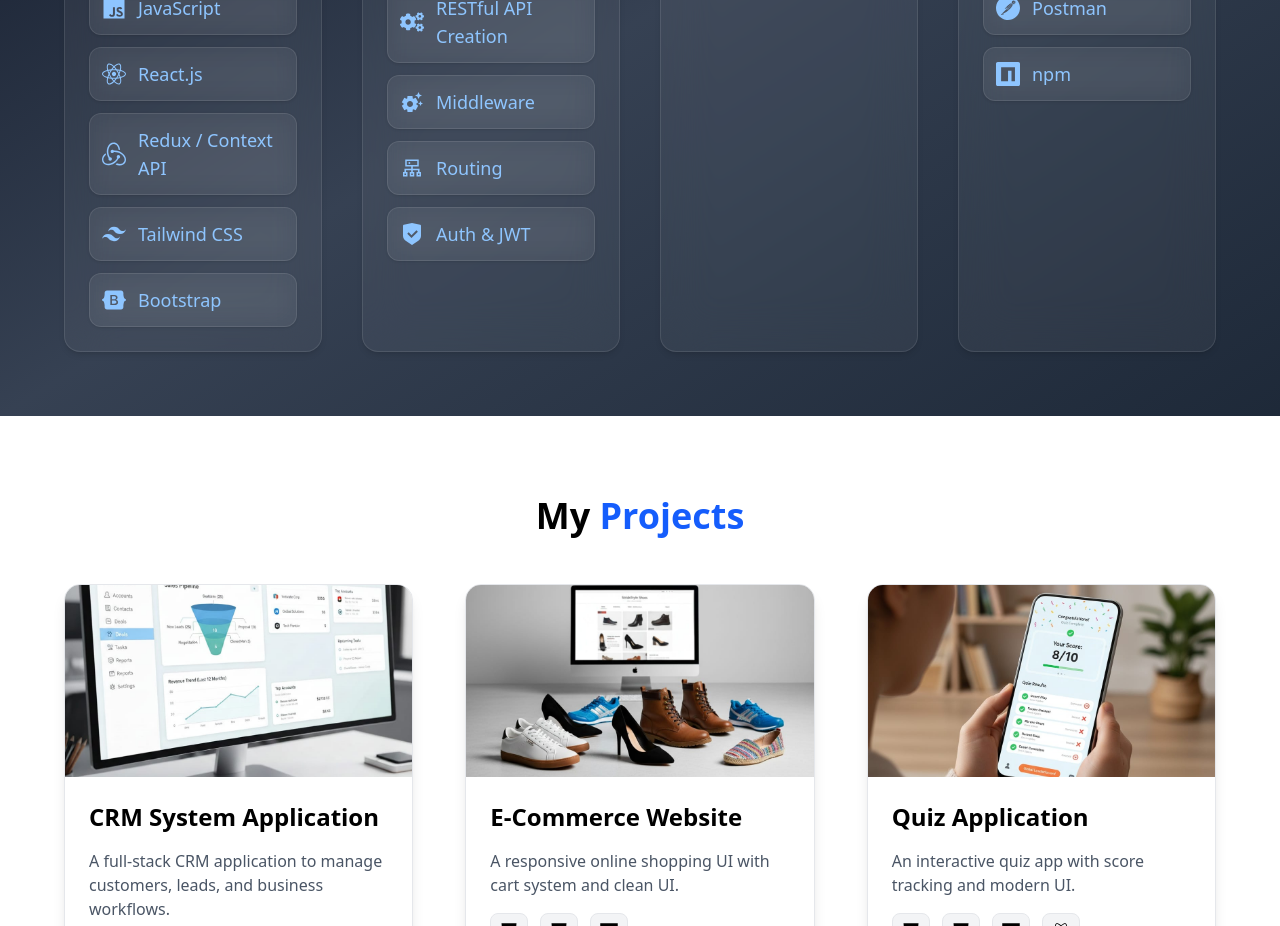
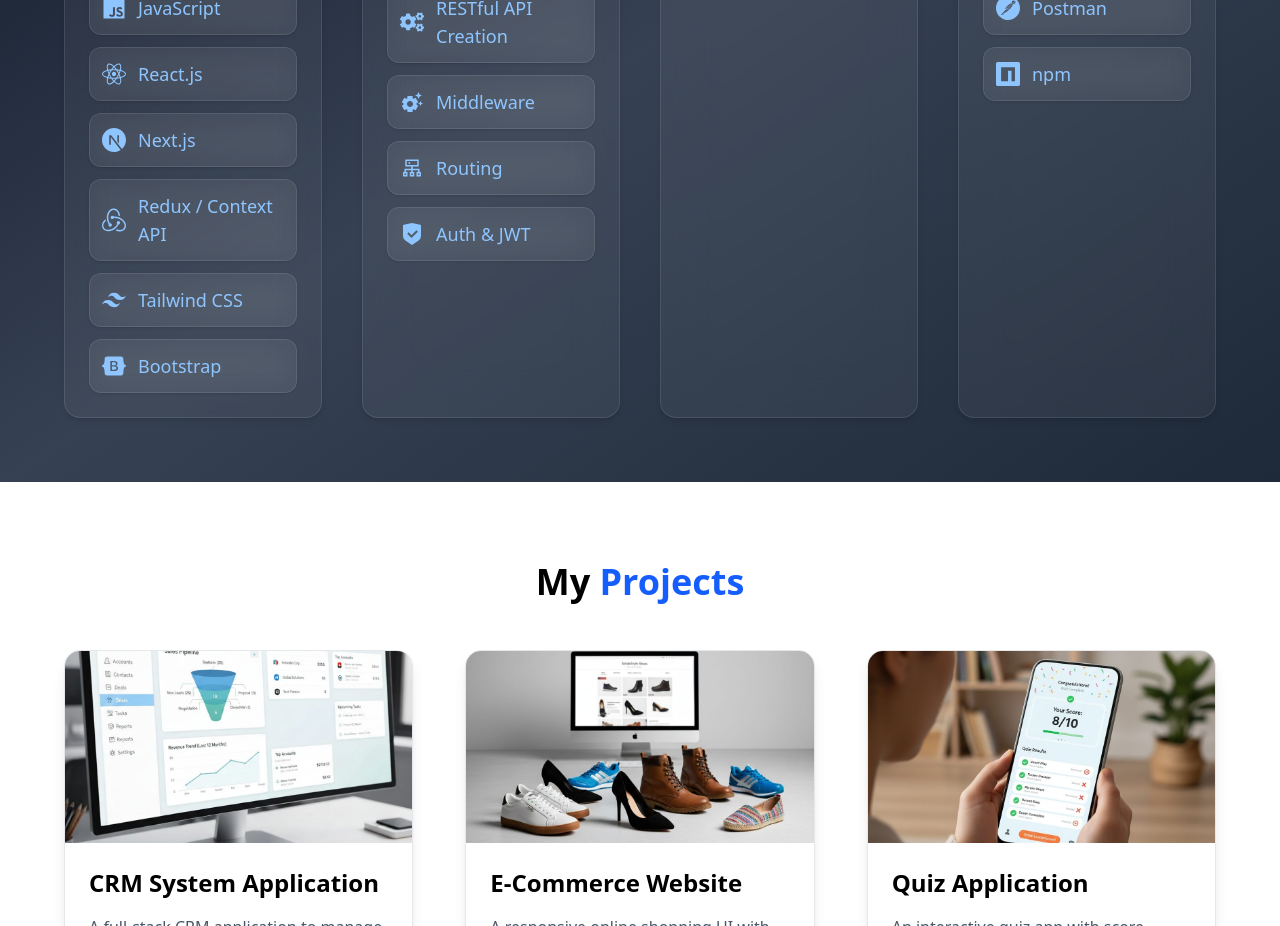
Before and after one commit to Vasuki-84/My_Portfolio_with_ReactJs, a React (Vite) app in the folder my-portfolio/: page / in a window 1280 px wide. Shown: the part 1720-2646 px from the top of the page. Built offline with nearby package versions, Linux system fonts and the light colour scheme.

Commit message:
updated projects & Experience sections

```diff
--- a/my-portfolio/src/components/Skills.jsx
+++ b/my-portfolio/src/components/Skills.jsx
@@ -15,6 +15,7 @@ import {
   SiMongodb,
   SiPostman,
   SiNpm,
+  SiNextdotjs
 } from "react-icons/si";
 import { FaCogs } from "react-icons/fa";
 import { MdSettingsSuggest } from "react-icons/md";
@@ -38,6 +39,7 @@ const Skills = () => {
           <SkillItem icon={<FaCss3Alt />} label="CSS" />
           <SkillItem icon={<FaJs />} label="JavaScript" />
           <SkillItem icon={<FaReact />} label="React.js" />
+          <SkillItem icon={<SiNextdotjs />} label="Next.js" />
           <SkillItem icon={<SiRedux />} label="Redux / Context API" />
           <SkillItem icon={<SiTailwindcss />} label="Tailwind CSS" />
           <SkillItem icon={<SiBootstrap />} label="Bootstrap" />
```
